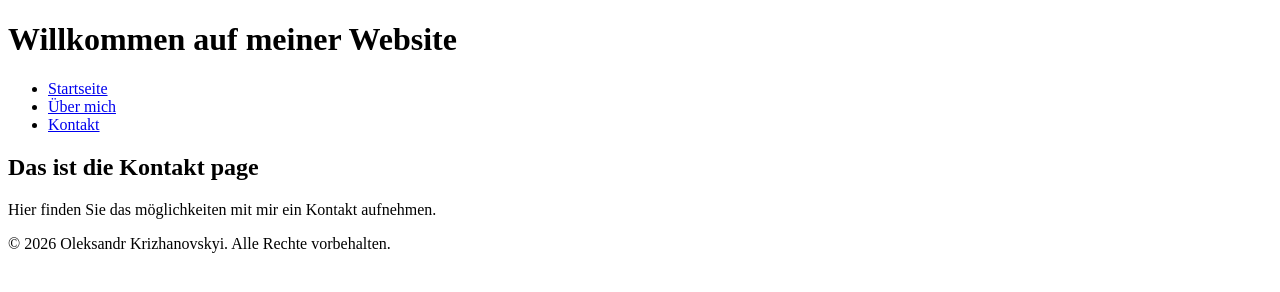
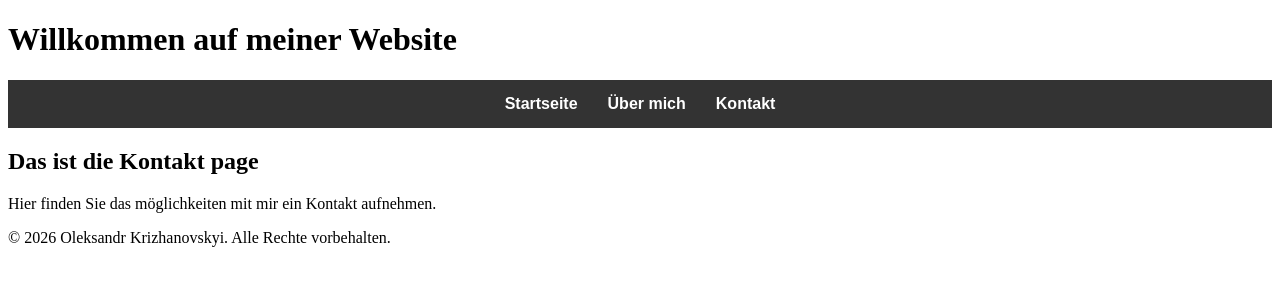
Before and after one commit to krinzhanovskyi/Schreinerei_reincarnation, a plain HTML site: page contact.html in a window 1280 px wide. Drawn offline with Linux system fonts and the light colour scheme.

Commit message:
added link to style.css

```diff
--- a/contact.html
+++ b/contact.html
@@ -3,7 +3,8 @@
   <head>
     <meta charset="UTF-8" />
     <meta name="viewport" content="width=device-width, initial-scale=1.0" />
-    <title>Meine erste Website</title>
+    <link rel="stylesheet" href="style.css" />
+    <title>Kontakt page</title>
   </head>
   <body>
     <header>
```
Also changed, not shown: about.html (+1 -0 lines), index.html (+1 -0 lines).
